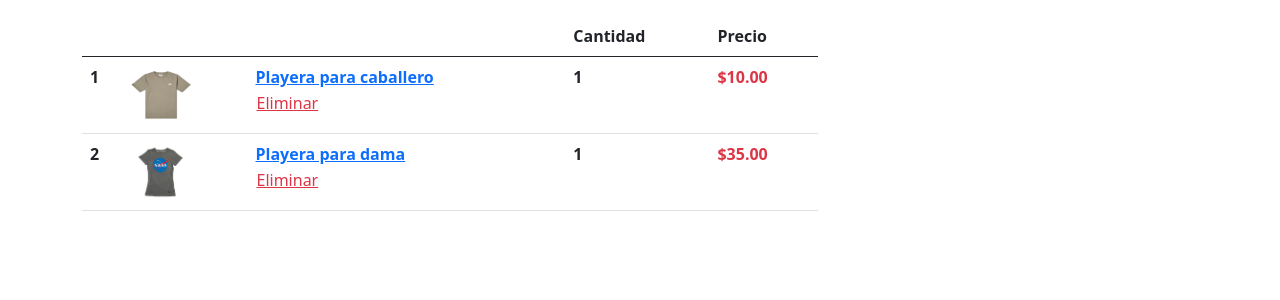
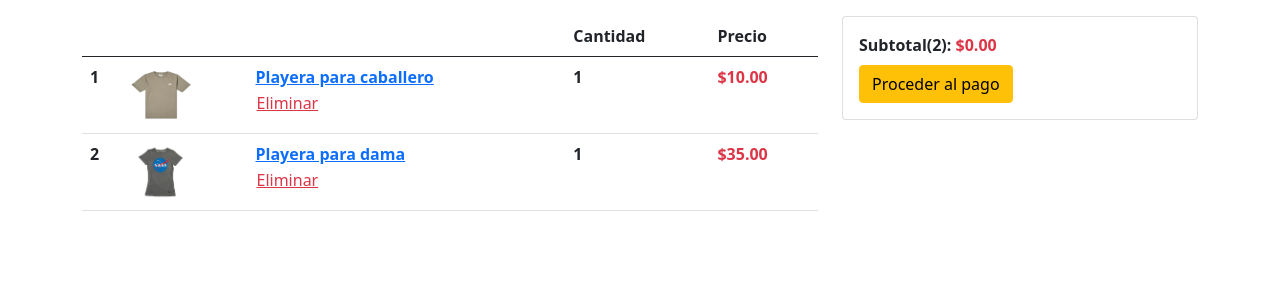
Before and after one commit to dannydhs/store-django, a Django app: template carts/templates/carts/cart.html in a window 1280 px wide. Shown: the part 56-356 px from the top of the page. Run offline with Django 3.2, Linux system fonts and the light colour scheme; the template is opened without the code that fills it: values that come from a table or form of the project are taken from there, others are empty; data comes from the database, SQL or seed files in the repository; both versions use the stored data as it was after the commit; parts of the project's set-up code (start-up, migrations or seed data) failed here and were passed over; some libraries are stand-ins or nearby versions.

Commit message:
Mostrando subtotal de carrito

```diff
--- a/carts/templates/carts/cart.html
+++ b/carts/templates/carts/cart.html
@@ -31,7 +31,7 @@
               </th>
               <th>1</th>
               <th>
-                <span class="font-weight-bold text-danger">{{ product.price|price_format }}</span>
+                <span class="fw-bold text-danger">{{ product.price|price_format }}</span>
               </th>
             </tr>
           {% endfor %}
@@ -39,7 +39,18 @@
         </tbody>
       </table>
     </div>
-    <div class="col"></div>
+    <div class="col">
+      <div class="card">
+        <div class="card-body">
+          <div class="fw-bold">
+            Subtotal({{ cart.products.count }}): <span class="text-danger">{{ cart.subtotal|price_format }}</span>
+          </div>
+          <div class="mt-2">
+            <a href="#" class="btn btn-warning">Proceder al pago</a>
+          </div>
+        </div>
+      </div>
+    </div>
   {% else %}
     <div class="col">
       <p class="h3">Tu carrito de compras está vacio</p>
--- a/products/templates/products/product.html
+++ b/products/templates/products/product.html
@@ -9,7 +9,7 @@
 
 <div class="col">
   <div class="h1">{{ product.title }}</div>
-  <div class="h5 font-weight-bold">
+  <div class="h5 fw-bold">
     Precio: <span class="text-danger">${{ product.price }}</span>
   </div>
   <div>
```
Also changed, not shown: carts/templates/carts/add.html (+5 -2 lines), db.sqlite3.
